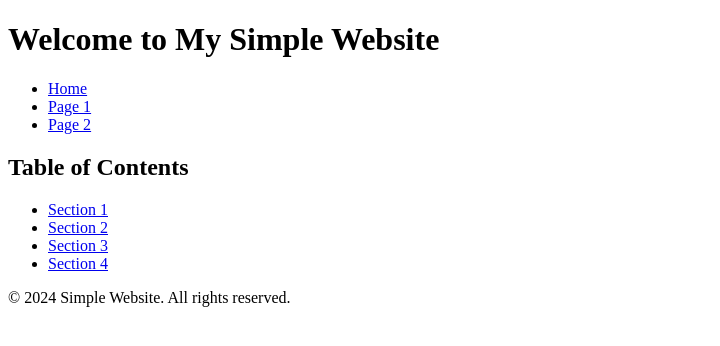
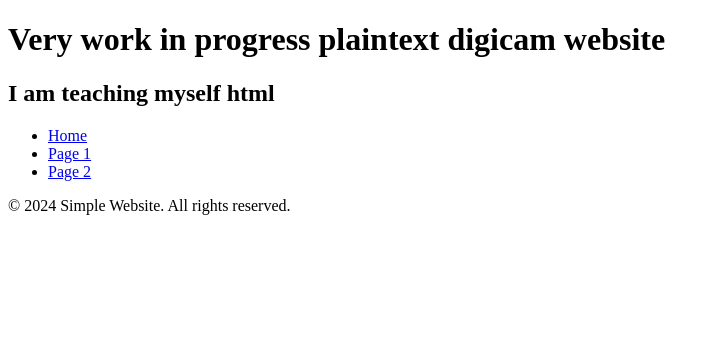
Before and after one commit to Vewy-nice/digicam-database, a plain HTML site: page index.html in a window 1280 px wide. Shown: the whole page, without its empty margins (0-720 px from the left). Drawn offline with Linux system fonts and the light colour scheme.

Commit message:
Update index.html

```diff
--- a/index.html
+++ b/index.html
@@ -3,11 +3,12 @@
 <head>
     <meta charset="UTF-8">
     <meta name="viewport" content="width=device-width, initial-scale=1.0">
-    <title>Simple Website</title>
+    <title>Digicam Database</title>
 </head>
 <body>
     <header>
-        <h1>Welcome to My Simple Website</h1>
+        <h1>Very work in progress plaintext digicam website</h1>
+        <h2>I am teaching myself html</h2>
         <nav>
             <ul>
                 <li><a href="index.html">Home</a></li>
@@ -15,17 +16,6 @@
                 <li><a href="page2.html">Page 2</a></li>
             </ul>
         </nav>
-    </header>
-    <main>
-        <h2>Table of Contents</h2>
-        <ul>
-            <li><a href="page1.html#section1">Section 1</a></li>
-            <li><a href="page1.html#section2">Section 2</a></li>
-            <li><a href="page2.html#section3">Section 3</a></li>
-            <li><a href="page2.html#section4">Section 4</a></li>
-        </ul>
-    </main>
-    <footer>
         <p>&copy; 2024 Simple Website. All rights reserved.</p>
     </footer>
 </body>
```
